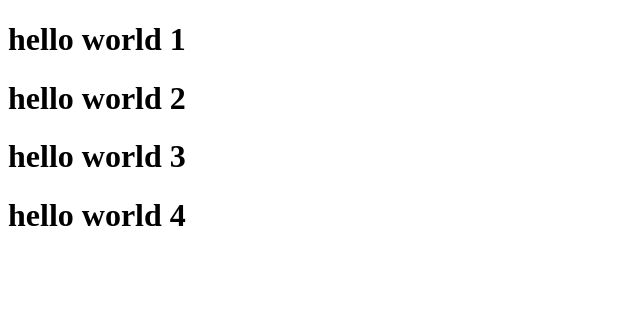
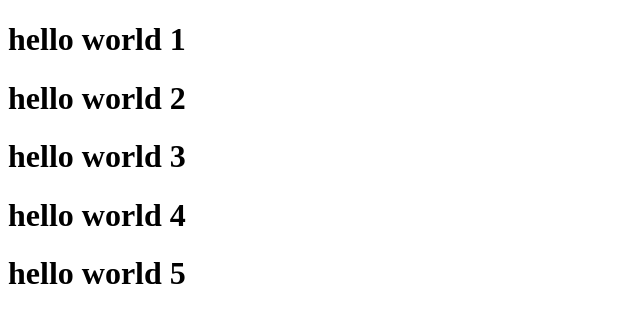
Before and after one commit to sal281/git, a plain HTML site: page index.html in a window 1280 px wide. Shown: the whole page, without its empty margins (0-640 px from the left). Drawn offline with Linux system fonts and the light colour scheme.

Commit message:
six commit

```diff
--- a/index.html
+++ b/index.html
@@ -10,5 +10,6 @@
     <h1>hello world 2</h1>
     <h1>hello world 3</h1>
     <h1>hello world 4</h1>
+    <h1>hello world 5</h1>
 </body>
 </html>
```
